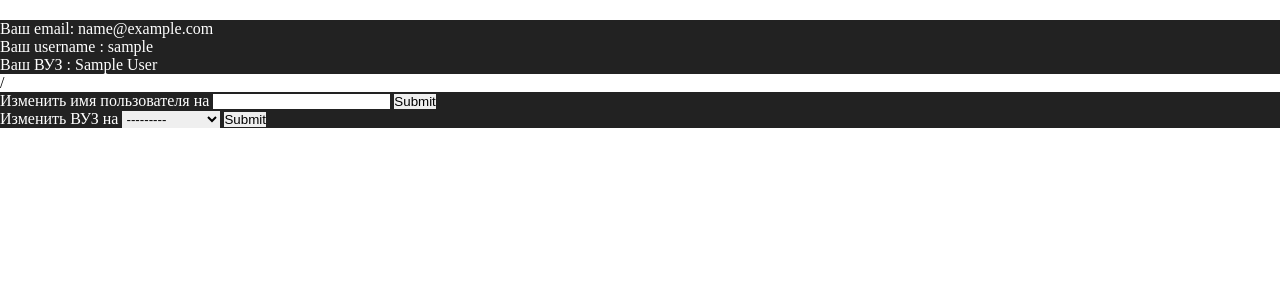
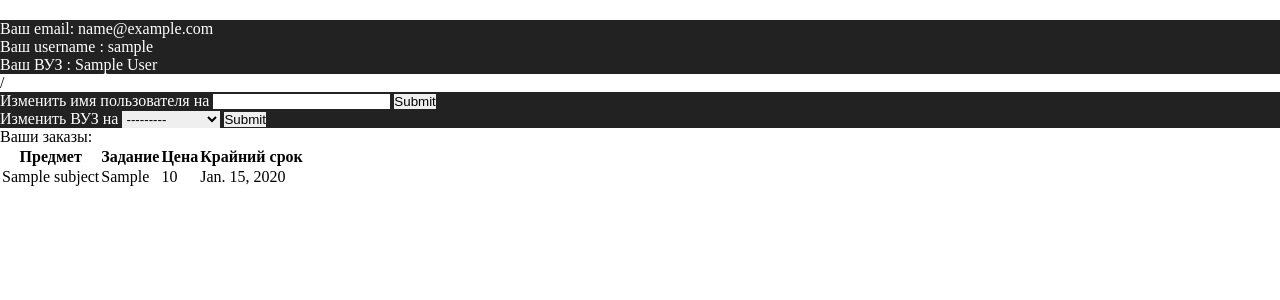
Before and after one commit to sh1nkey/outtask_v1, a Django app: page /market/profile/ in a window 1280 px wide. Shown: the part 55-355 px from the top of the page. Run offline with Django 4.2, Linux system fonts and the light colour scheme; a user stored in the database is signed in; tables that the repository leaves empty hold one stand-in row (values such as "Sample post").

Commit message:
you are now shown your offers in profile

```diff
--- a/market/templates/market/profile.html
+++ b/market/templates/market/profile.html
@@ -33,5 +33,22 @@
          </div>
   </form>
 
+<h2>Ваши заказы: </h2></h2.>
+ <table border="1">
+        <tr>
+          <th>Предмет</th>
+          <th>Задание</th>
+          <th>Цена</th>
+          <th>Крайний срок</th>
+        </tr>
+      {% for offer in offers %}
+        <tr>
+          <td>{{ offer.subj }}</td>
+          <td>{{ offer.task }}</td>
+          <td>{{ offer.price }}</td>
+            <td>{{ offer.deadline }}</td>
+        </tr>
+      {% endfor %}
+    </table>
 
 {% endblock%}
--- a/market/views.py
+++ b/market/views.py
@@ -70,6 +70,9 @@ class ProfileView(SuccessMessageMixin, FormView, FormMixin,):
         context['username'] = self.request.user.username
         context['uni_name'] = self.request.user.uni
         context['form1'] = UniForm
+        user = self.request.user
+        user_offers = Offer.objects.filter(user=user)
+        context['offers'] = user_offers
         return context
 
     def form_valid(self, form):
```
